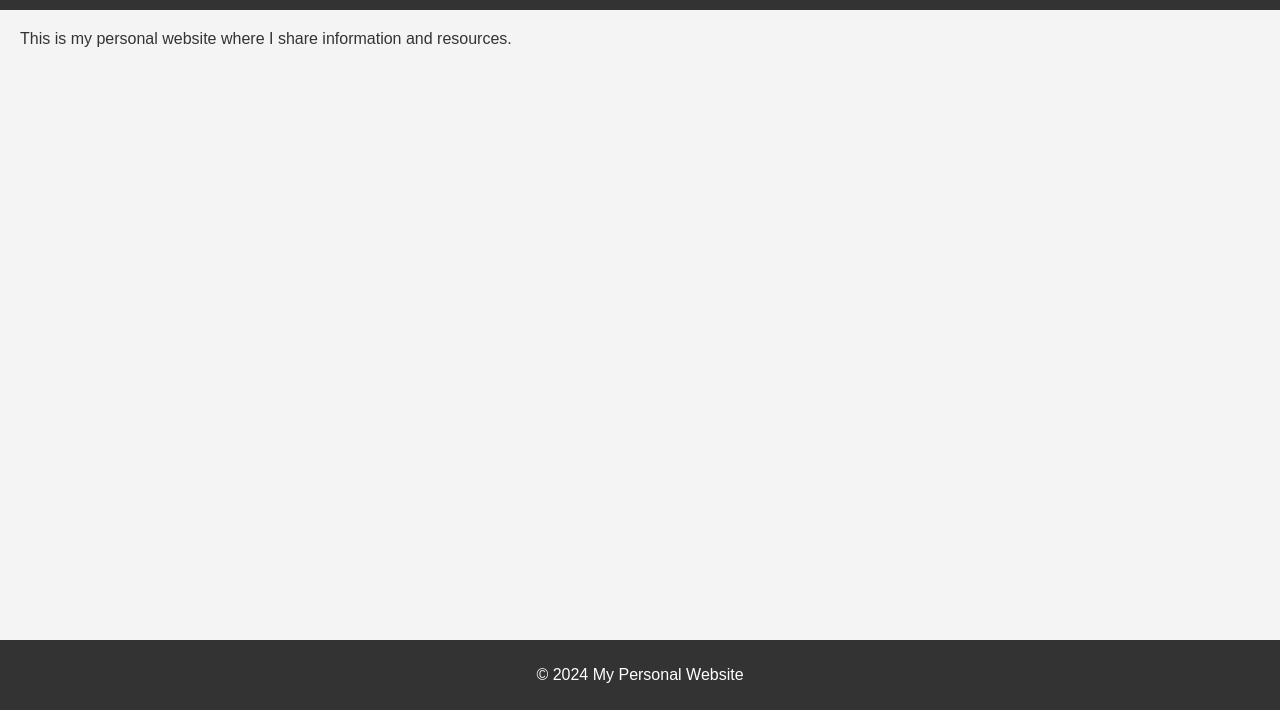
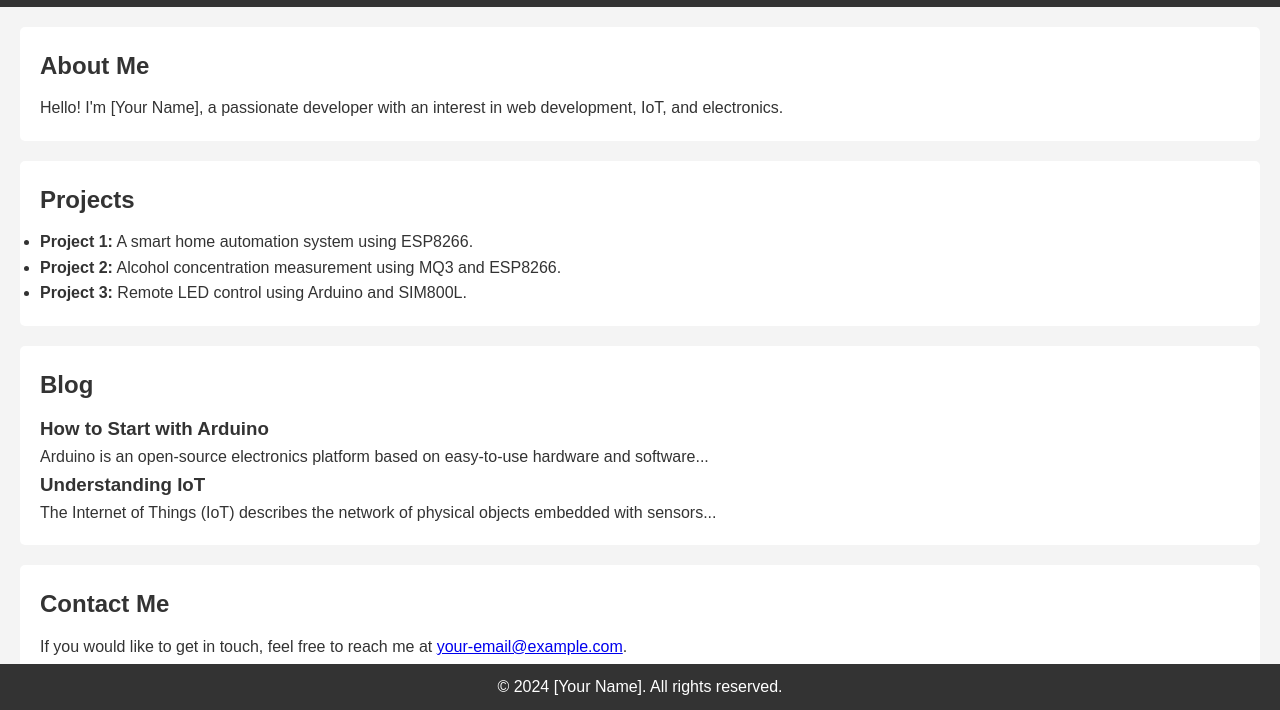
Before and after one commit to QuangChung1977/Web2, a plain HTML site: page index.html in a window 1280 px wide. Shown: the part 90-800 px from the top of the page. Drawn offline with Linux system fonts and the light colour scheme.

Commit message:
Add files via upload

```diff
--- a/index.html
+++ b/index.html
@@ -3,18 +3,53 @@
 <head>
     <meta charset="UTF-8">
     <meta name="viewport" content="width=device-width, initial-scale=1.0">
-    <title>Personal Website</title>
+    <title>My Personal Website</title>
     <link rel="stylesheet" href="styles.css">
 </head>
 <body>
     <header>
         <h1>Welcome to My Personal Website</h1>
+        <nav>
+            <a href="#home">Home</a>
+            <a href="#projects">Projects</a>
+            <a href="#blog">Blog</a>
+            <a href="#contact">Contact</a>
+        </nav>
     </header>
-    <main>
-        <p>This is my personal website where I share information and resources.</p>
-    </main>
+
+    <section id="home">
+        <h2>About Me</h2>
+        <p>Hello! I'm [Your Name], a passionate developer with an interest in web development, IoT, and electronics.</p>
+    </section>
+
+    <section id="projects">
+        <h2>Projects</h2>
+        <ul>
+            <li><strong>Project 1:</strong> A smart home automation system using ESP8266.</li>
+            <li><strong>Project 2:</strong> Alcohol concentration measurement using MQ3 and ESP8266.</li>
+            <li><strong>Project 3:</strong> Remote LED control using Arduino and SIM800L.</li>
+        </ul>
+    </section>
+
+    <section id="blog">
+        <h2>Blog</h2>
+        <article>
+            <h3>How to Start with Arduino</h3>
+            <p>Arduino is an open-source electronics platform based on easy-to-use hardware and software...</p>
+        </article>
+        <article>
+            <h3>Understanding IoT</h3>
+            <p>The Internet of Things (IoT) describes the network of physical objects embedded with sensors...</p>
+        </article>
+    </section>
+
+    <section id="contact">
+        <h2>Contact Me</h2>
+        <p>If you would like to get in touch, feel free to reach me at <a href="mailto:your-email@example.com">your-email@example.com</a>.</p>
+    </section>
+
     <footer>
-        <p>&copy; 2024 My Personal Website</p>
+        <p>&copy; 2024 [Your Name]. All rights reserved.</p>
     </footer>
 </body>
 </html>
--- a/styles.css
+++ b/styles.css
@@ -1,25 +1,47 @@
+* {
+    box-sizing: border-box;
+    margin: 0;
+    padding: 0;
+    font-family: Arial, sans-serif;
+}
+
 body {
-    font-family: Arial, sans-serif;
+    line-height: 1.6;
     background-color: #f4f4f4;
     color: #333;
-    margin: 0;
-    padding: 0;
 }
 
 header {
     background-color: #333;
     color: #fff;
-    padding: 10px 0;
+    padding: 10px;
     text-align: center;
 }
 
-main {
+header nav a {
+    color: #fff;
+    text-decoration: none;
+    margin: 0 10px;
+}
+
+header nav a:hover {
+    text-decoration: underline;
+}
+
+section {
+    padding: 20px;
     margin: 20px;
+    background-color: #fff;
+    border-radius: 5px;
+}
+
+section h2 {
+    margin-bottom: 10px;
 }
 
 footer {
     text-align: center;
-    padding: 10px 0;
+    padding: 10px;
     background-color: #333;
     color: #fff;
     position: fixed;
```
